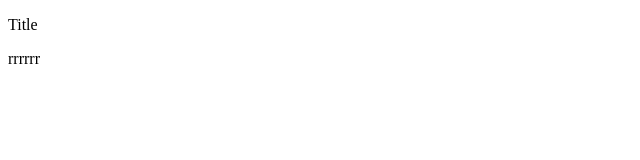
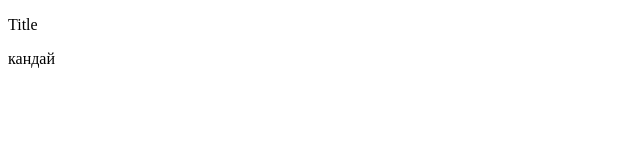
Before and after one commit to hard-disc-drive/hello-world, a plain HTML site: page index.html in a window 1280 px wide. Shown: the full height of the page, 0-640 px from the left. Drawn offline with Linux system fonts and the light colour scheme.

Commit message:
кандай деп жаздым

```diff
--- a/index.html
+++ b/index.html
@@ -5,6 +5,6 @@
 </head>
 <body>
 <p>Title</p>
-<p>rrrrrr</p>
+<p>кандай</p>
 </body>
 </html>
```
